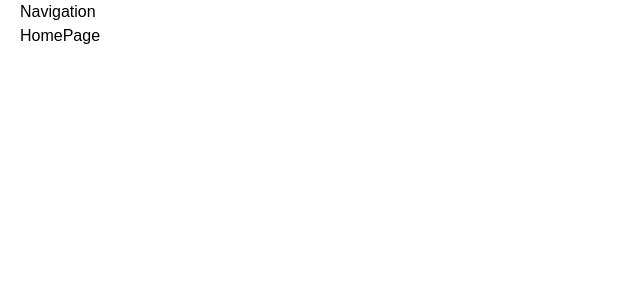
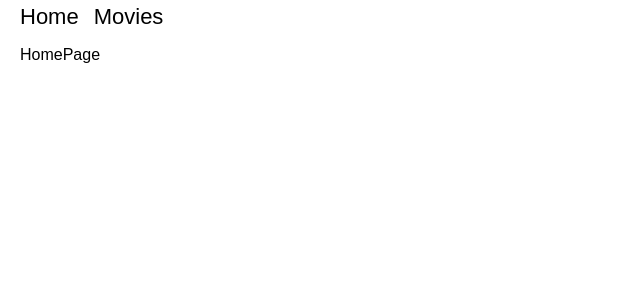
Before and after one commit to Dudusia/goit-neo-react-hw-module5, a React (Vite) app: page / in a window 1280 px wide. Shown: the top 300 px of the page, without its empty margins (0-640 px from the left). Built offline with nearby package versions, Linux system fonts and the light colour scheme.

Commit message:
feat: add navigation

```diff
--- a/src/components/Navigation/Navigation.jsx
+++ b/src/components/Navigation/Navigation.jsx
@@ -1,5 +1,17 @@
 import css from "./Navigation.module.css";
+import { NavLink } from "react-router-dom";
 
 export default function Navigation() {
-    return (<div>Navigation</div>)
+  return (
+    <header>
+      <ul className={css["pages-list"]}>
+        <li>
+          <NavLink to="/">Home</NavLink>
+        </li>
+        <li>
+          <NavLink to="/movies">Movies</NavLink>
+        </li>
+      </ul>
+    </header>
+  );
 }
--- a/src/components/Navigation/Navigation.module.css
+++ b/src/components/Navigation/Navigation.module.css
@@ -0,0 +1,7 @@
+.pages-list {
+    display: flex;
+    flex-direction: row;
+    gap: 15px;
+    font-size: 22px;
+    margin-bottom: 10px;
+}
```
